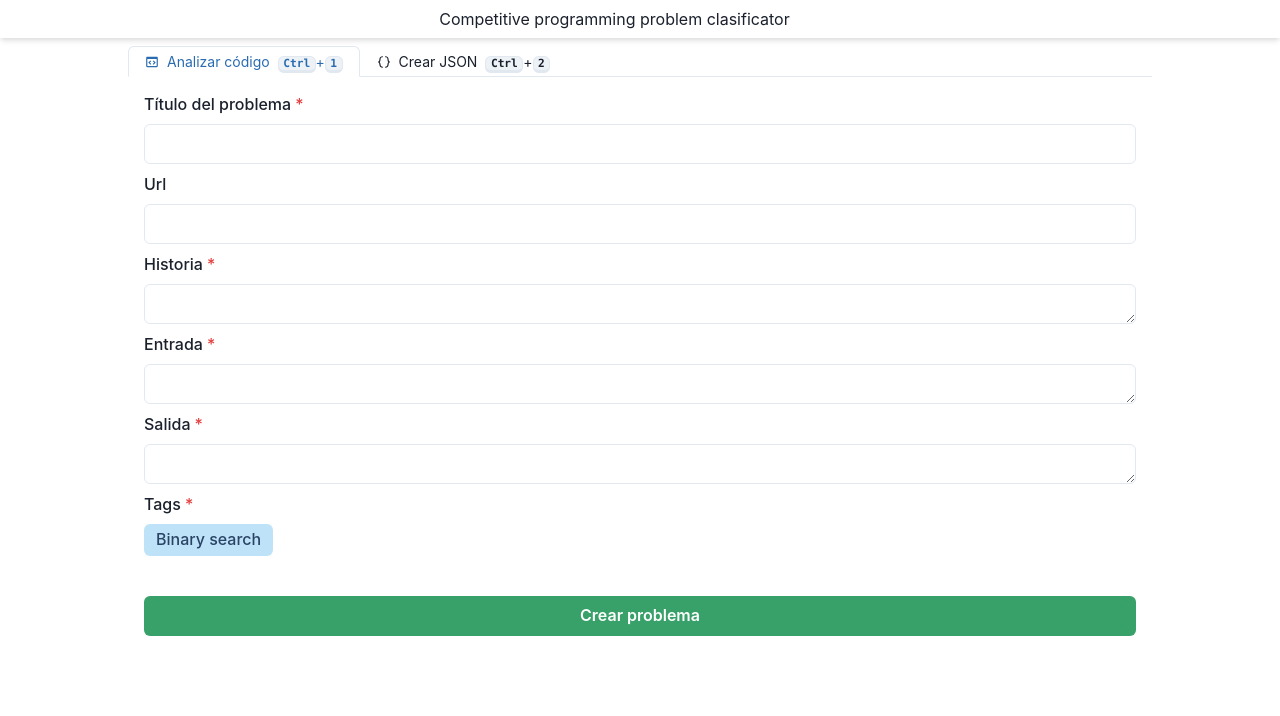
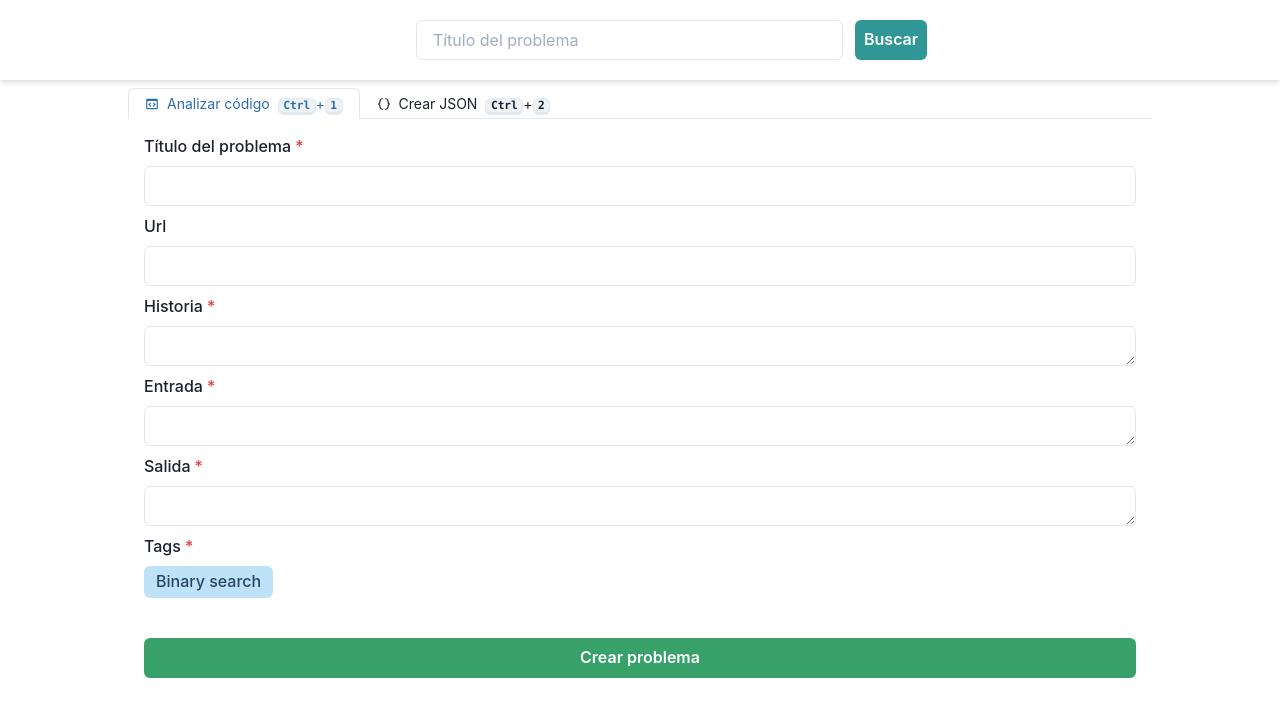
Before and after one commit to abraham-murillo/Competitive-programming-problems-classification, a React (Create React App) app in the folder web-page/: page / in a window 1280 px wide. Shown: the top 716 px of the page. Built offline with nearby package versions, Linux system fonts and the light colour scheme.

Commit message:
Added search design css

```diff
--- a/web-page/src/App.css
+++ b/web-page/src/App.css
@@ -24,6 +24,10 @@
   color: white;
 }
 
+.input {
+  display: none;
+}
+
 .App-link {
   color: #61dafb;
 }
--- a/web-page/src/Navbar.jsx
+++ b/web-page/src/Navbar.jsx
@@ -1,20 +1,28 @@
 import React from "react";
-import { Box, Spacer, Flex, Image, Text, Container } from "@chakra-ui/react";
+import {
+  Button,
+  ButtonGroup,
+  Input,
+  Box,
+  Spacer,
+  Flex,
+  Container,
+} from "@chakra-ui/react";
+import { BiCodeCurly, BiCodeBlock } from "react-icons/bi";
 
 export default function Navbar() {
   return (
     <Box boxShadow={"md"}>
       <Container>
-        <Flex align={"center"} height={"38px"}>
-          <Box w={"86px"}>
-            {/* <Image w={"100px"} src={logo} /> */}
-          </Box>
-
-          <Text> Competitive programming problem clasificator </Text>
+        <Flex align={"center"} height={"80px"}>
+          <Box w={"86px"}>{/* <Image w={"100px"} src={logo} /> */}</Box>
+          <Input placeholder="Título del problema" />
+          <Button marginLeft={3} colorScheme="teal" size="md">
+            Buscar
+          </Button>
           <Spacer />
-
         </Flex>
       </Container>
     </Box>
   );
-};
+}
```
Also changed, not shown: 1 other file (tests, documents, lock files or other folders).
